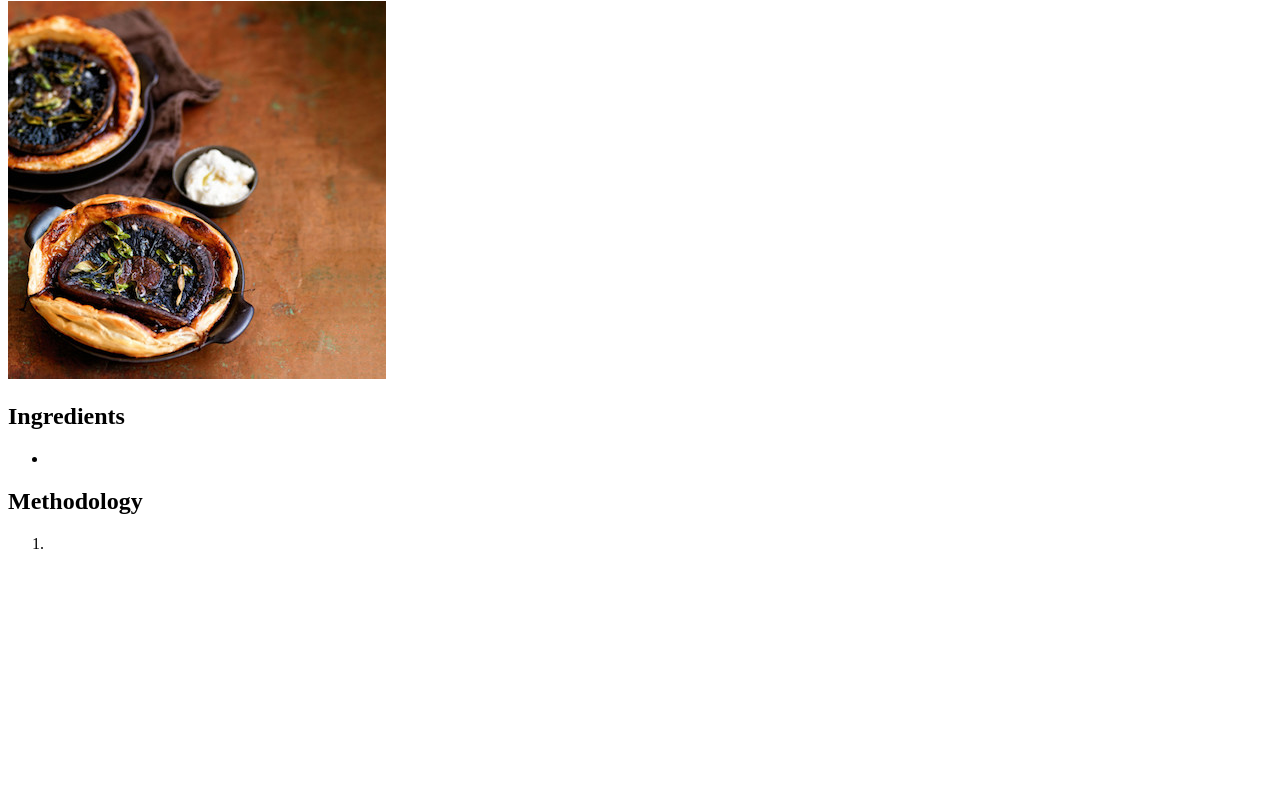
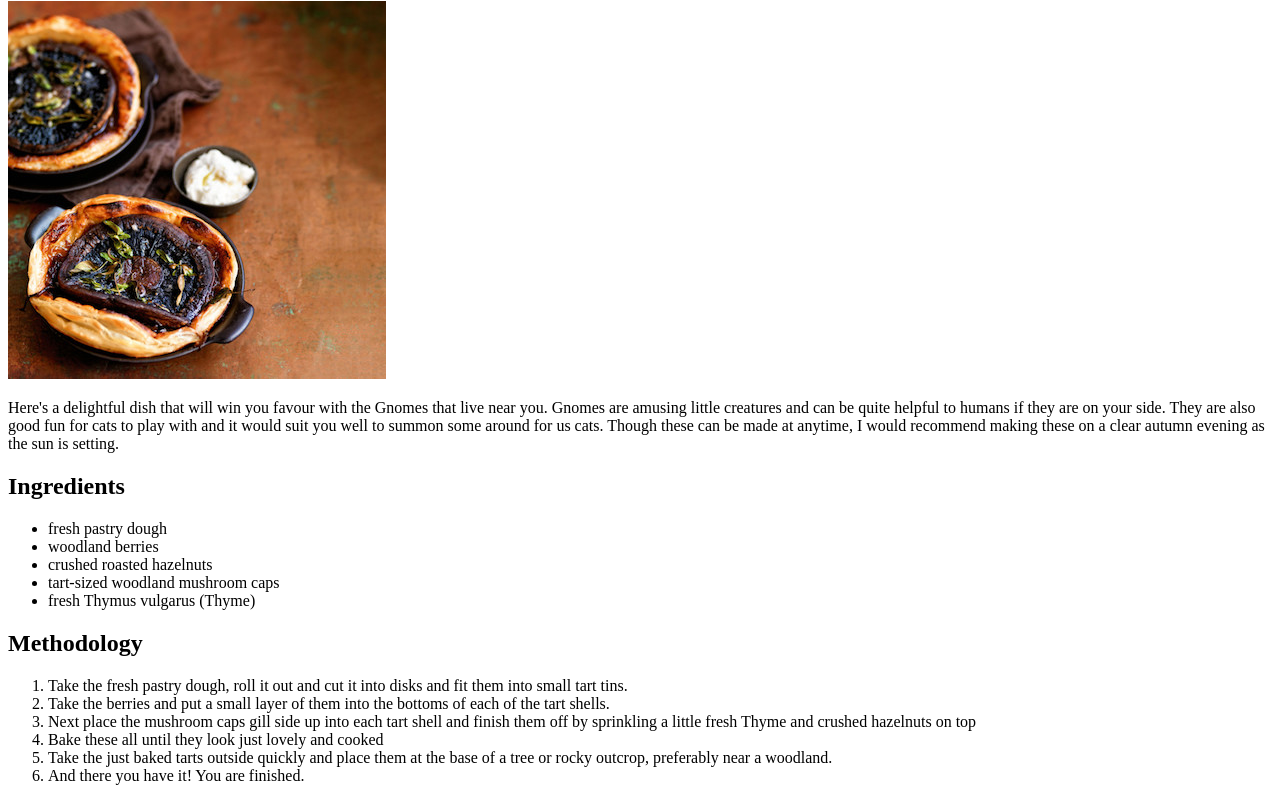
Before and after one commit to DaleBE/odin-recipes, a plain HTML site: page recipes/gnomeTart.html in a window 1280 px wide. Shown: the part 105-906 px from the top of the page. Before the commit the page ends 800 px from the top, so only its background shows below. Drawn offline with Linux system fonts and the light colour scheme.

Commit message:
did some editing and added content

```diff
--- a/recipes/gnomeTart.html
+++ b/recipes/gnomeTart.html
@@ -10,14 +10,28 @@
     <a href="../index.html">Go Back to Home</a>
     <h1>Mushroom and Berry Gnome Tarts</h1>
     <img src="../pics/mushjam.jpeg">
-    <p></p>
+    <p>
+        Here's a delightful dish that will win you favour with the Gnomes that live near you. Gnomes are amusing little creatures
+        and can be quite helpful to humans if they are on your side. They are also good fun for cats to play with and it would suit you
+        well to summon some around for us cats. Though these can be made at anytime, I would recommend making these on a clear autumn evening as the sun is setting.
+    </p>
     <h2>Ingredients</h2>
     <ul>
-        <li></li>
+        <li>fresh pastry dough</li>
+        <li>woodland berries</li>
+        <li>crushed roasted hazelnuts</li>
+        <li>tart-sized woodland mushroom caps</li>
+        <li>fresh Thymus vulgarus (Thyme)</li>
+
     </ul>
     <h2>Methodology</h2>
     <ol>
-        <li></li>
+        <li>Take the fresh pastry dough, roll it out and cut it into disks and fit them into small tart tins.</li>
+        <li>Take the berries and put a small layer of them into the bottoms of each of the tart shells.</li>
+        <li>Next place the mushroom caps gill side up into each tart shell and finish them off by sprinkling a little fresh Thyme and crushed hazelnuts on top </li>
+        <li>Bake these all until they look just lovely and cooked</li>
+        <li>Take the just baked tarts outside quickly and place them at the base of a tree or rocky outcrop, preferably near a woodland.</li>
+        <li>And there you have it! You are finished.</li>
     </ol>
 </body>
 </html>
```
Also changed, not shown: index.html (+7 -8 lines), recipes/moonMilk.html (+11 -3 lines).
